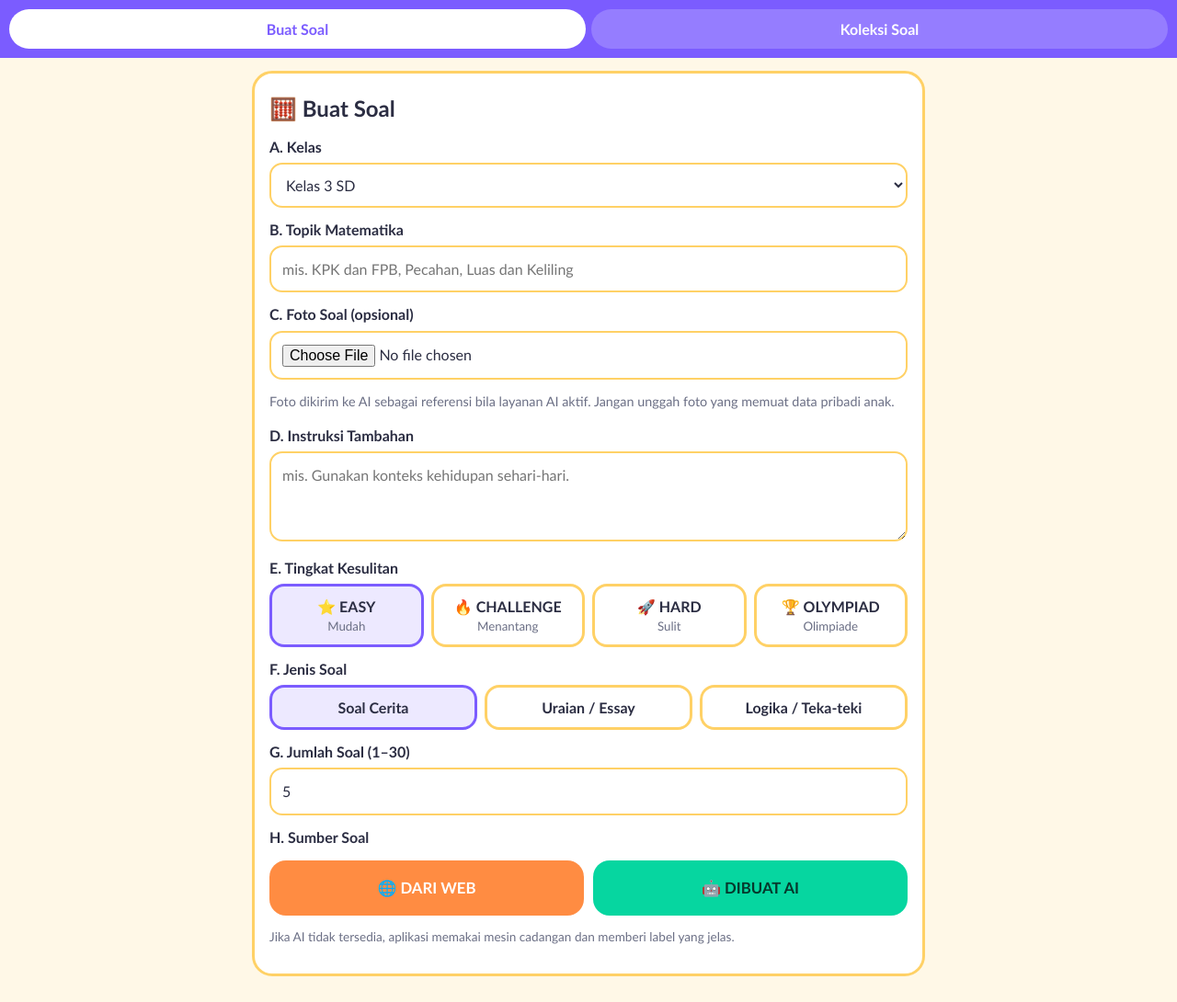
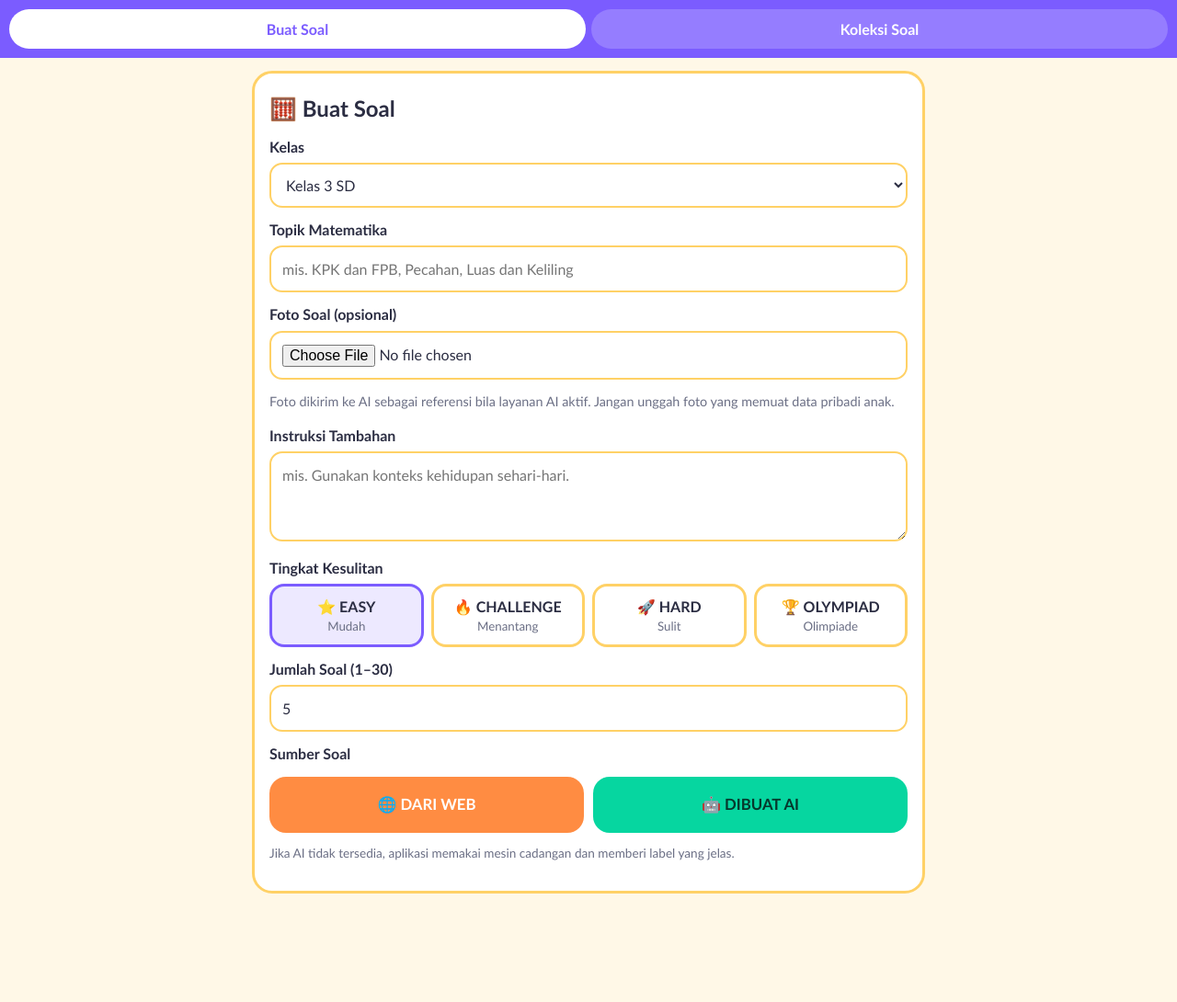
Before and after one commit to gunawanng-bit/Math-adventure, a plain HTML site: page index.html in a window 1280 px wide. Shown: the whole page at 92% size. After the commit the page ends 1000 px from the top, so only its background shows below. Drawn offline with nearby package versions, Linux system fonts and the light colour scheme.

Commit message:
Update index.html

```diff
--- a/index.html
+++ b/index.html
@@ -29,6 +29,7 @@ input,select,textarea{width:100%;font:inherit;padding:12px;border-radius:14px;bo
 img.pv{max-width:100%;max-height:220px;border-radius:14px;margin-top:8px}
 .acts{display:flex;flex-wrap:wrap;gap:8px;margin-top:10px}
 #msg{position:fixed;left:10px;right:10px;bottom:calc(10px + env(safe-area-inset-bottom,0px));background:var(--ink);color:var(--bg);padding:12px 14px;border-radius:14px;display:none;z-index:9}
+.qn{display:flex;gap:10px;margin:14px 0;font-size:1.05rem}.qn b{min-width:1.8em}.qn span{flex:1;outline:0;padding:2px 4px}.qn span:focus{background:#ffd16633;border-radius:6px}
 </style></head><body>
 <nav id="nav"></nav><main id="app"></main><div id="msg"></div>
 <script>
@@ -37,7 +38,7 @@ const R=(a,b)=>Math.floor(Math.random()*(b-a+1))+a, P=a=>a[R(0,a.length-1)];
 const gcd=(a,b)=>b?gcd(b,a%b):a, lcm=(a,b)=>a/gcd(a,b)*b;
 const DIFF=[["EASY","Mudah","⭐"],["CHALLENGE","Menantang","🔥"],["HARD","Sulit","🚀"],["OLYMPIAD","Olimpiade","🏆"]];
 const TYPES=[["cerita","Soal Cerita"],["uraian","Uraian / Essay"],["logika","Logika / Teka-teki"]];
-const S={view:"make",grade:3,topic:"",instr:"",diff:0,types:["cerita"],count:5,img:null,ws:null,msgT:0};
+const S={view:"make",grade:3,topic:"",instr:"",diff:0,types:["cerita","uraian","logika"],count:5,img:null,ws:null,msgT:0};
 function toast(t){const m=$("#msg");m.textContent=t;m.style.display="block";clearTimeout(S.msgT);S.msgT=setTimeout(()=>m.style.display="none",4500)}
 const esc=s=>String(s).replace(/[&<>"]/g,c=>({"&":"&amp;","<":"&lt;",">":"&gt;",'"':"&quot;"}[c]));
 
@@ -156,16 +157,15 @@ function render(){
 }
 function makeView(a){
  a.innerHTML=`<div class="card"><h2>🧮 Buat Soal</h2>
- <label>A. Kelas</label><select id="gr">${[3,4,5,6].map(g=>`<option value="${g}" ${S.grade===g?"selected":""}>Kelas ${g} SD</option>`).join("")}</select>
- <label>B. Topik Matematika</label><input id="tp" placeholder="mis. KPK dan FPB, Pecahan, Luas dan Keliling" value="${esc(S.topic)}">
- <label>C. Foto Soal (opsional)</label><input id="im" type="file" accept="image/*" capture="environment">
+ <label>Kelas</label><select id="gr">${[3,4,5,6].map(g=>`<option value="${g}" ${S.grade===g?"selected":""}>Kelas ${g} SD</option>`).join("")}</select>
+ <label>Topik Matematika</label><input id="tp" placeholder="mis. KPK dan FPB, Pecahan, Luas dan Keliling" value="${esc(S.topic)}">
+ <label>Foto Soal (opsional)</label><input id="im" type="file" accept="image/*" capture="environment">
  <div id="pv">${S.img?`<img class="pv" src="${S.img}"><div class="acts"><button class="btn s r" id="rm">Hapus foto</button></div>`:""}</div>
  <p class="mut" style="font-size:.9rem">Foto dikirim ke AI sebagai referensi bila layanan AI aktif. Jangan unggah foto yang memuat data pribadi anak.</p>
- <label>D. Instruksi Tambahan</label><textarea id="in" rows="3" placeholder="mis. Gunakan konteks kehidupan sehari-hari.">${esc(S.instr)}</textarea>
- <label>E. Tingkat Kesulitan</label><div class="row">${DIFF.map((d,i)=>`<div class="opt ${S.diff===i?"on":""}" data-d="${i}">${d[2]} ${d[0]}<small>${d[1]}</small></div>`).join("")}</div>
- <label>F. Jenis Soal</label><div class="row">${TYPES.map(t=>`<div class="opt ${S.types.includes(t[0])?"on":""}" data-t="${t[0]}">${t[1]}</div>`).join("")}</div>
- <label>G. Jumlah Soal (1–30)</label><input id="ct" type="number" min="1" max="30" inputmode="numeric" value="${S.count}">
- <label>H. Sumber Soal</label><div class="big"><button class="btn o" id="web">🌐 DARI WEB</button><button class="btn g" id="ai">🤖 DIBUAT AI</button></div>
+ <label>Instruksi Tambahan</label><textarea id="in" rows="3" placeholder="mis. Gunakan konteks kehidupan sehari-hari.">${esc(S.instr)}</textarea>
+ <label>Tingkat Kesulitan</label><div class="row">${DIFF.map((d,i)=>`<div class="opt ${S.diff===i?"on":""}" data-d="${i}">${d[2]} ${d[0]}<small>${d[1]}</small></div>`).join("")}</div>
+ <label>Jumlah Soal (1–30)</label><input id="ct" type="number" min="1" max="30" inputmode="numeric" value="${S.count}">
+ <label>Sumber Soal</label><div class="big"><button class="btn o" id="web">🌐 DARI WEB</button><button class="btn g" id="ai">🤖 DIBUAT AI</button></div>
  <p class="mut" style="font-size:.85rem">Jika AI tidak tersedia, aplikasi memakai mesin cadangan dan memberi label yang jelas.</p></div>`;
  const sync=()=>{S.grade=+$("#gr").value;S.topic=$("#tp").value;S.instr=$("#in").value;S.count=$("#ct").value};
  a.oninput=sync;
@@ -182,9 +182,9 @@ function resultView(a){
  <p>Kelas ${w.grade} SD · ${esc(w.topic)} · ${DIFF[w.diff][2]} ${DIFF[w.diff][1]} · ${w.qs.length} soal</p>
  ${w.engine==="ai"?`<span class="tag">Dibuat oleh AI (Gemini)${w.verified?` · ${w.verified} soal hitungannya terverifikasi`:""}</span>`:`<span class="tag w">Dibuat oleh mesin cadangan, bukan AI</span>`}
  ${(w.sources&&w.sources.length)?`<p class="mut" style="font-size:.85rem">Referensi: ${w.sources.map(x=>`<a href="${esc(x.uri)}" target="_blank" rel="noopener">${esc(x.title||x.uri)}</a>`).join(", ")}</p>`:""}
- ${w.qs.map((q,i)=>`<div class="q"><b>Soal ${i+1}</b> <button class="btn s r" data-x="${i}" style="float:right">Hapus</button><textarea data-e="${i}">${esc(q)}</textarea></div>`).join("")||"<p>Semua soal dihapus.</p>"}
+ ${w.qs.map((q,i)=>`<div class="qn"><b>${i+1}.</b><span contenteditable="true" data-e="${i}">${esc(q)}</span></div>`).join("")||"<p>Tidak ada soal.</p>"}
  <div class="acts"><button class="btn o" id="re">🔄 Buat Lagi</button><button class="btn g" id="sv">💾 Simpan</button><button class="btn" id="pd">⬇️ Unduh PDF</button></div></div>`;
- a.oninput=e=>{if(e.target.dataset.e!=null)w.qs[+e.target.dataset.e]=e.target.value};
+ a.oninput=e=>{if(e.target.dataset.e!=null)w.qs[+e.target.dataset.e]=(e.target.innerText||"").trim()};
  a.onclick=e=>{const t=e.target;
   if(t.dataset.x!=null){w.qs.splice(+t.dataset.x,1);resultView(a)}
   else if(t.id==="re"){generate(w.source)}
```
